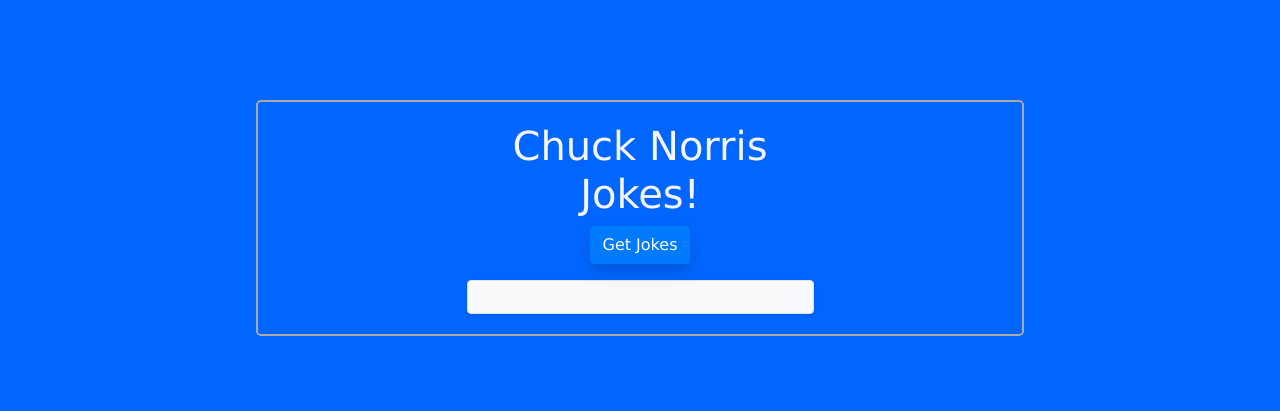
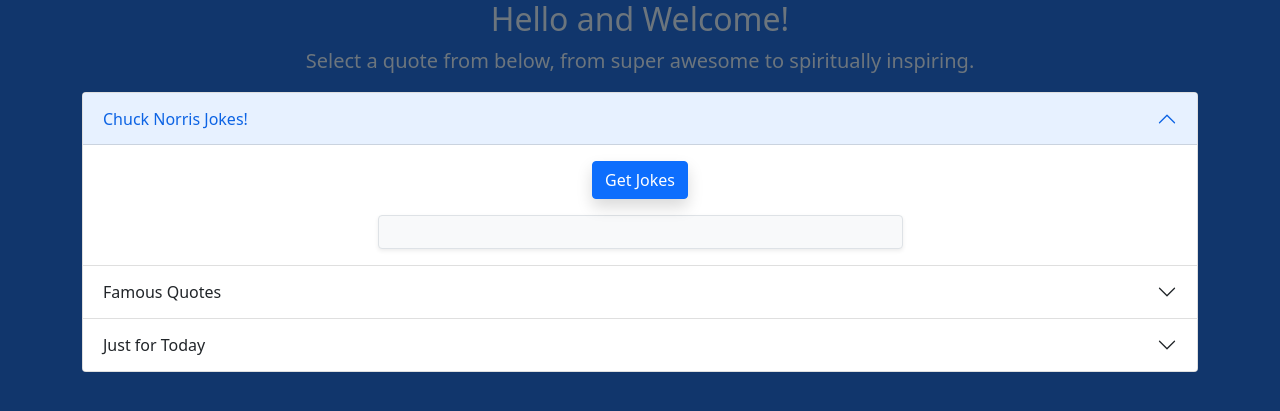
Before and after one commit to Cyber-Kaeh/Chuck_Jokes_App, a Flask app: page / in a window 1280 px wide. Shown: the top 411 px of the page. Run offline with Flask 2, Linux system fonts and the light colour scheme; some libraries are stand-ins or nearby versions.

Commit message:
Implemented Bootstrap accordion to accomodate more APIs. App now has famous quotes and the JFT.

```diff
--- a/static/main.js
+++ b/static/main.js
@@ -1,12 +1,13 @@
 import { MY_API_KEY } from "./config.js";
 
 function onLoad() {
-    getJoke();
+    getChuckJoke();
 }
 
-document.getElementById('get-jokes').addEventListener('click', getJoke);
+document.getElementById('get-chuck-jokes').addEventListener('click', getChuckJoke);
+document.getElementById('get-quote').addEventListener('click', getQuote);
 
-async function getJoke() {
+async function getChuckJoke() {
     const url = 'https://matchilling-chuck-norris-jokes-v1.p.rapidapi.com/jokes/random';
     const options = {
         method: 'GET',
@@ -28,4 +29,29 @@ async function getJoke() {
     }
 }
 
-getJoke();
+async function getQuote() {
+    const url = 'https://quotes15.p.rapidapi.com/quotes/random/?language_code=en';
+    const options = {
+	method: 'GET',
+	headers: {
+		'x-rapidapi-key': '2751fda6c9msh7b5342f8df30de4p18f4abjsn89107bfbc39d',
+		'x-rapidapi-host': 'quotes15.p.rapidapi.com'
+	}
+};
+
+    try {
+        const response = await fetch(url, options);
+        const result = await response.json();
+        const name = result.originator.name;
+        const content = result.content;
+        const desc = result.originator.description;
+        document.getElementById('quote').innerHTML = `<p>Name: ${name}<br>Quote: ${content}`;
+        console.log(desc);
+        console.log()
+    } catch (error) {
+        console.error(error);
+    }
+}
+
+getChuckJoke();
+getQuote();
--- a/templates/index.html
+++ b/templates/index.html
@@ -1,25 +1,72 @@
 <!doctype html>
 <html lang="en">
   <head>
-    <title>Chuck Jokes</title>
-    <!-- Required meta tags -->
     <meta charset="utf-8">
-    <meta name="viewport" content="width=device-width, initial-scale=1, shrink-to-fit=no">
+    <meta name="viewport" content="width=device-width, initial-scale=1">
 
-    <!-- Bootstrap CSS -->
-    <link rel="stylesheet" href="https://stackpath.bootstrapcdn.com/bootstrap/4.3.1/css/bootstrap.min.css" integrity="sha384-ggOyR0iXCbMQv3Xipma34MD+dH/1fQ784/j6cY/iJTQUOhcWr7x9JvoRxT2MZw1T" crossorigin="anonymous">
-    <link rel="stylesheet" href="/static/style.css">
+    <link href="https://cdn.jsdelivr.net/npm/bootstrap@5.0.2/dist/css/bootstrap.min.css" rel="stylesheet" integrity="sha384-EVSTQN3/azprG1Anm3QDgpJLIm9Nao0Yz1ztcQTwFspd3yD65VohhpuuCOmLASjC" crossorigin="anonymous">
+
+    <title>Quotes App</title>
   </head>
-  <body>
-    <div class="container">
-      <div class="row">
-        <div class="col-md-6 offset-md-3 text-center">
-          <h1>Chuck Norris Jokes!</h1>
-          <button class="btn btn-primary shadow" id="get-jokes">Get Jokes</button>
-          <div id="jokes" class="mt-3 shadow-sm p-3 border rounded bg-light text-dark"></div>
+  <body style="background-color: rgb(17, 54, 108)">
+    <div class="container-sm text-center">
+      <h2 class="fs-2 text-secondary">Hello and Welcome!</h1>
+      <p class="fs-5 text-secondary">Select a quote from below, from super awesome to spiritually inspiring.</p>
+    </div>
+    <div class="container-sm">
+      <div class="accordion" id="accordionExample">
+        <div class="accordion-item">
+          <h2 class="accordion-header" id="headingOne">
+            <button class="accordion-button" type="button" data-bs-toggle="collapse" data-bs-target="#collapseOne" aria-expanded="true" aria-controls="collapseOne">
+              Chuck Norris Jokes!
+            </button>
+          </h2>
+          <div id="collapseOne" class="accordion-collapse collapse show" aria-labelledby="headingOne" data-bs-parent="#accordionExample">
+            <div class="accordion-body">
+                <div class="row">
+                    <div class="col-md-6 offset-md-3 text-center">
+                      <button class="btn btn-primary shadow" id="get-chuck-jokes">Get Jokes</button>
+                      <div id="jokes" class="mt-3 shadow-sm p-3 border rounded bg-light text-dark"></div>
+                    </div>
+                </div>
+            </div>
+          </div>
+        </div>
+        <div class="accordion-item">
+          <h2 class="accordion-header" id="headingTwo">
+            <button class="accordion-button collapsed" type="button" data-bs-toggle="collapse" data-bs-target="#collapseTwo" aria-expanded="false" aria-controls="collapseTwo">
+              Famous Quotes
+            </button>
+          </h2>
+          <div id="collapseTwo" class="accordion-collapse collapse" aria-labelledby="headingTwo" data-bs-parent="#accordionExample">
+            <div class="accordion-body">
+              <div class="row">
+                <div class="col-md-6 offset-md-3 text-center">
+                  <button class="btn btn-primary shadow" id="get-quote">Get Quote</button>
+                  <div id="quote" class="mt-3 shadow-sm p-3 border rounded bg-light text-dark text-start"></div>
+                </div>
+            </div>
+            </div>
+          </div>
+        </div>
+        <div class="accordion-item">
+          <h2 class="accordion-header" id="headingThree">
+            <button class="accordion-button collapsed" type="button" data-bs-toggle="collapse" data-bs-target="#collapseThree" aria-expanded="false" aria-controls="collapseThree">
+              Just for Today
+            </button>
+          </h2>
+          <div id="collapseThree" class="accordion-collapse collapse" aria-labelledby="headingThree" data-bs-parent="#accordionExample">
+            <div class="accordion-body">
+              <div class="ratio ratio-4x3">
+                <iframe src="https://jftna.org/jft/" title="Narcotics Anonymous daily meditation&copy"></iframe>
+              </div>
+            </div>
+          </div>
         </div>
       </div>
     </div>
+
+    <script src="https://cdn.jsdelivr.net/npm/bootstrap@5.0.2/dist/js/bootstrap.bundle.min.js" integrity="sha384-MrcW6ZMFYlzcLA8Nl+NtUVF0sA7MsXsP1UyJoMp4YLEuNSfAP+JcXn/tWtIaxVXM" crossorigin="anonymous"></script>
     <script type="module" src="/static/main.js"></script>
   </body>
 </html>
```
Also changed, not shown: templates/test.html (added, +76 -0 lines).
